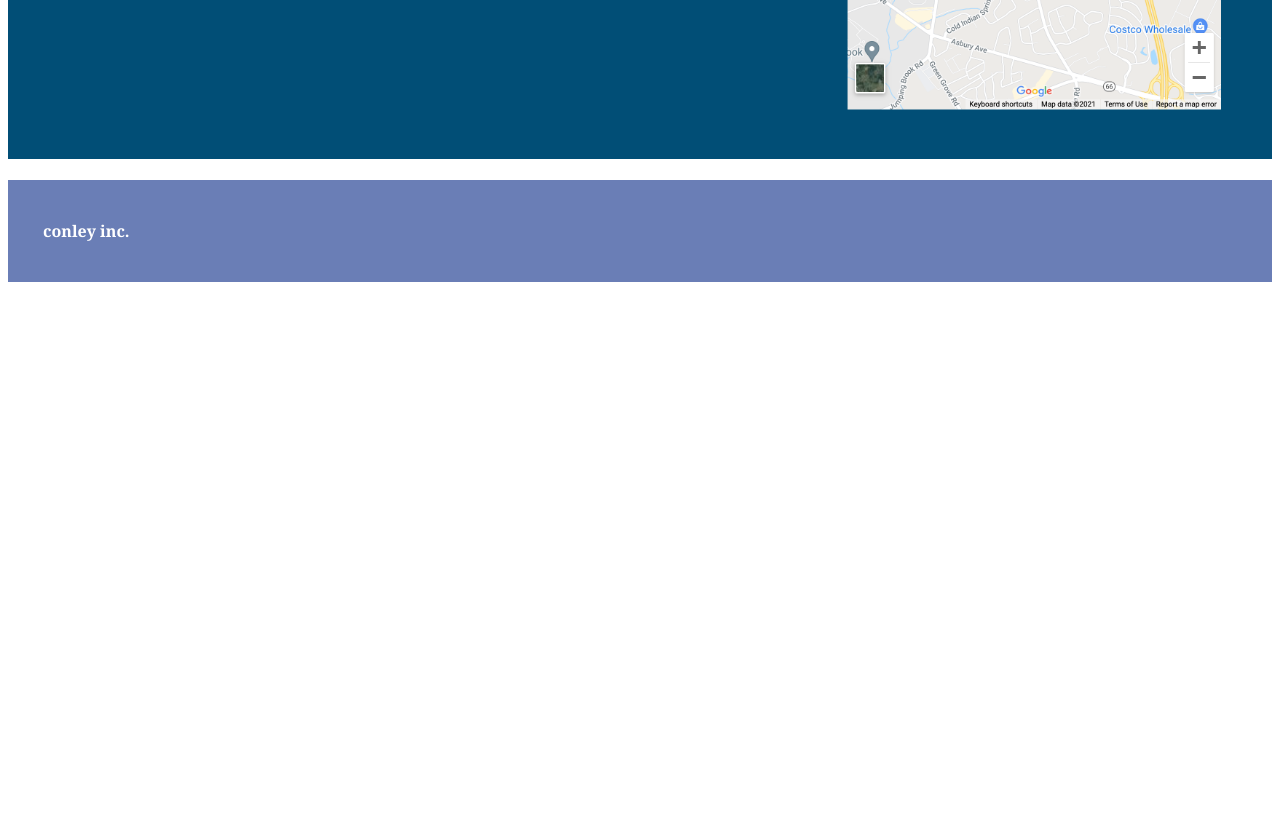
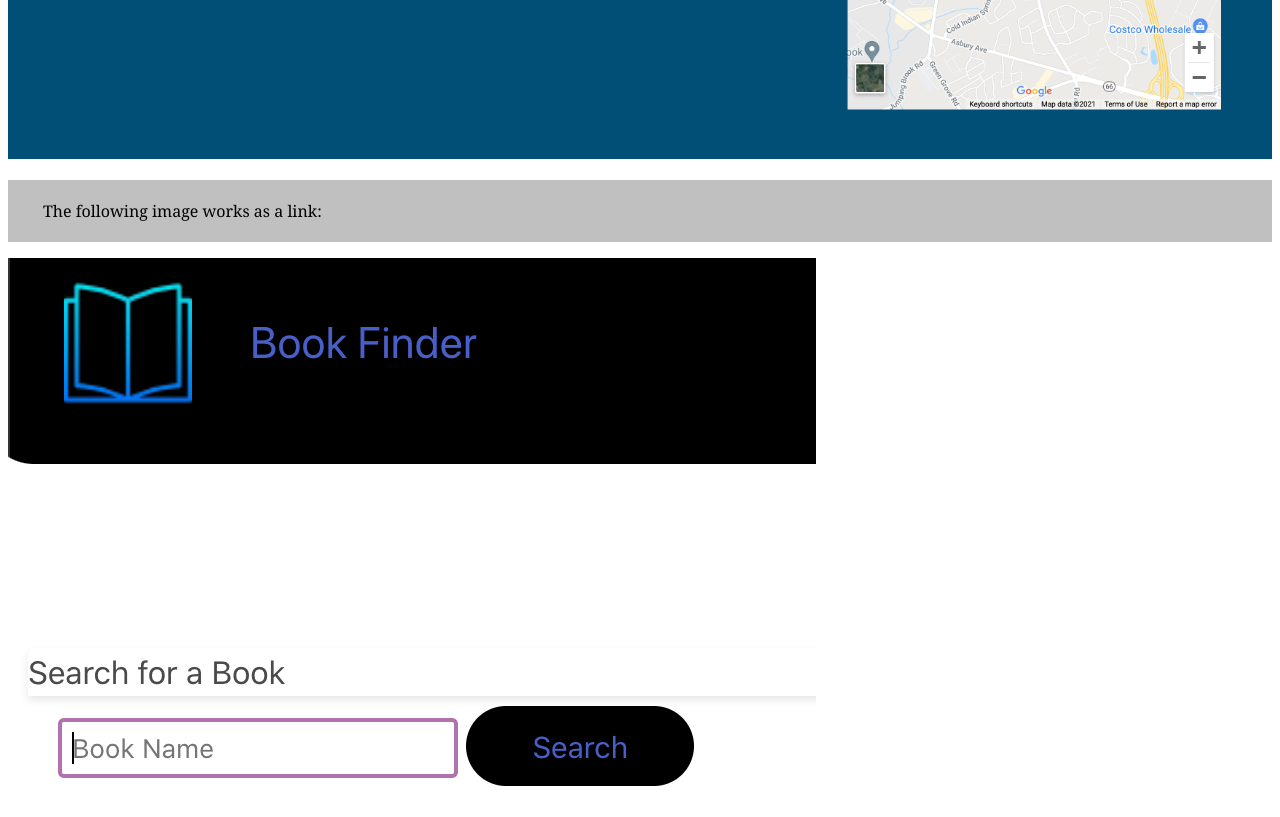
Before and after one commit to conleyannmarie/Conley-Marie, a plain HTML site: page recent-work.html in a window 1280 px wide. Shown: the part 2177-2994 px from the top of the page. Before the commit the page ends 2467 px from the top, so only its background shows below. Drawn offline with Linux system fonts and the light colour scheme.

Commit message:
added group project

```diff
--- a/recent-work.html
+++ b/recent-work.html
@@ -85,6 +85,16 @@
             <div class="run-img">
                         <img src="assets/run-buddy3.jpg" alt="Screenshot of bottom of run buddy website." />
             </div>
+
+            <div class="book-img">
+                <p class="link-box">
+                The following image works as a link:
+            </p>
+                <a href="https://conleyannmarie.github.io/book-finder/">
+
+                <img src="assets/book.png" alt="Screenshot of header of Book Finder website." />
+            </a>
+            </div>
         </p>
     </div>
 </section>
--- a/style.css
+++ b/style.css
@@ -208,6 +208,15 @@ a.nav-link:active {
         max-width: 100%;
     }
 
+    .book-img {
+      flex-wrap: wrap;
+      flex: 1 12%;
+  }
+
+.book-img img {
+      max-width: 100%;
+  }
+
 .screenshots {
     display: flex;
     justify-content: center;
```
Also changed, not shown: assets/book.png (added), 1 other file.
